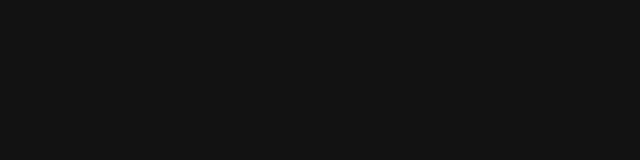
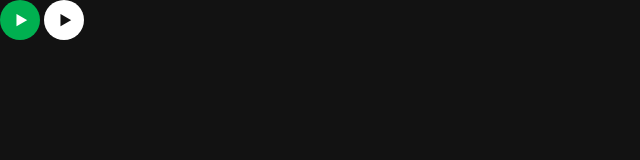
Before and after one commit to jorge-santafe/spotifu, a plain HTML site: page index.html in a window 1280 px wide. Shown: the whole page, without its empty margins (0-640 px from the left). Drawn offline with Linux system fonts and the light colour scheme; files whose address does not match are found by name.

Commit message:
Button icon

```diff
--- /dev/null
+++ b/css/button-icon.css
@@ -0,0 +1,28 @@
+.buttonIcon{
+    inline-size: 2.5rem;
+    block-size: 2.5rem;
+    border: none;
+    border-radius: 50%;
+    background: transparent;
+    cursor: pointer;
+    color: var(--gray10);
+}
+.buttonIcon:active{
+    transform: scale(.95);
+}
+.buttonIcon:hover:is([class*='is-']){
+    box-shadow:0px 8px 8px rgba(0, 0, 0, 0.3); ;
+}
+.buttonIcon.is-white{
+    background: var(--white);
+    color: var(--gray50);
+}
+.buttonIcon.is-primary{
+    background:var(--primary);
+    color: var(--white);
+}
+.buttonIcon .icon-play{
+    position: relative;
+    left: 2px;
+    top: 1px;
+}
--- a/css/index.css
+++ b/css/index.css
@@ -2,6 +2,7 @@
 @import url('./fonts.css');
 @import url('./body.css');
 @import url('./link.css');
+@import url('./button-icon.css');
 :root{
     --primary:#00B050;
     --white:#FFFFFF;
--- a/index.html
+++ b/index.html
@@ -8,5 +8,11 @@
     <title>Spotifu</title>
 </head>
 <body class="body">
+    <button class="buttonIcon is-primary" aria-label="Reproducir" title="Reproducir">
+        <i class="icon-play" aria-hidden="true"></i>
+    </button>
+    <button class="buttonIcon is-white" aria-label="Reproducir" title="Reproducir">
+        <i class="icon-play" aria-hidden="true"></i>
+    </button>
 </body>
 </html>
```
Also changed, not shown: 1 other file.
